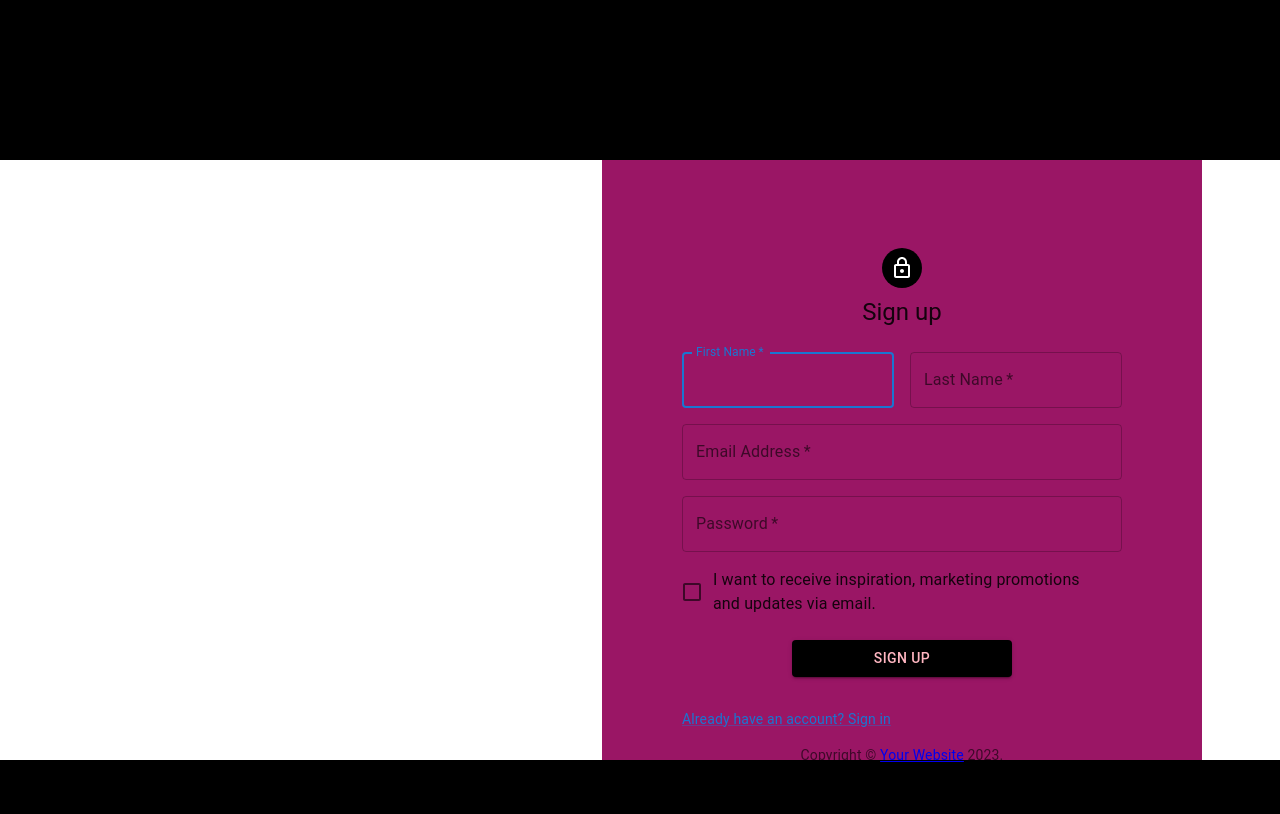
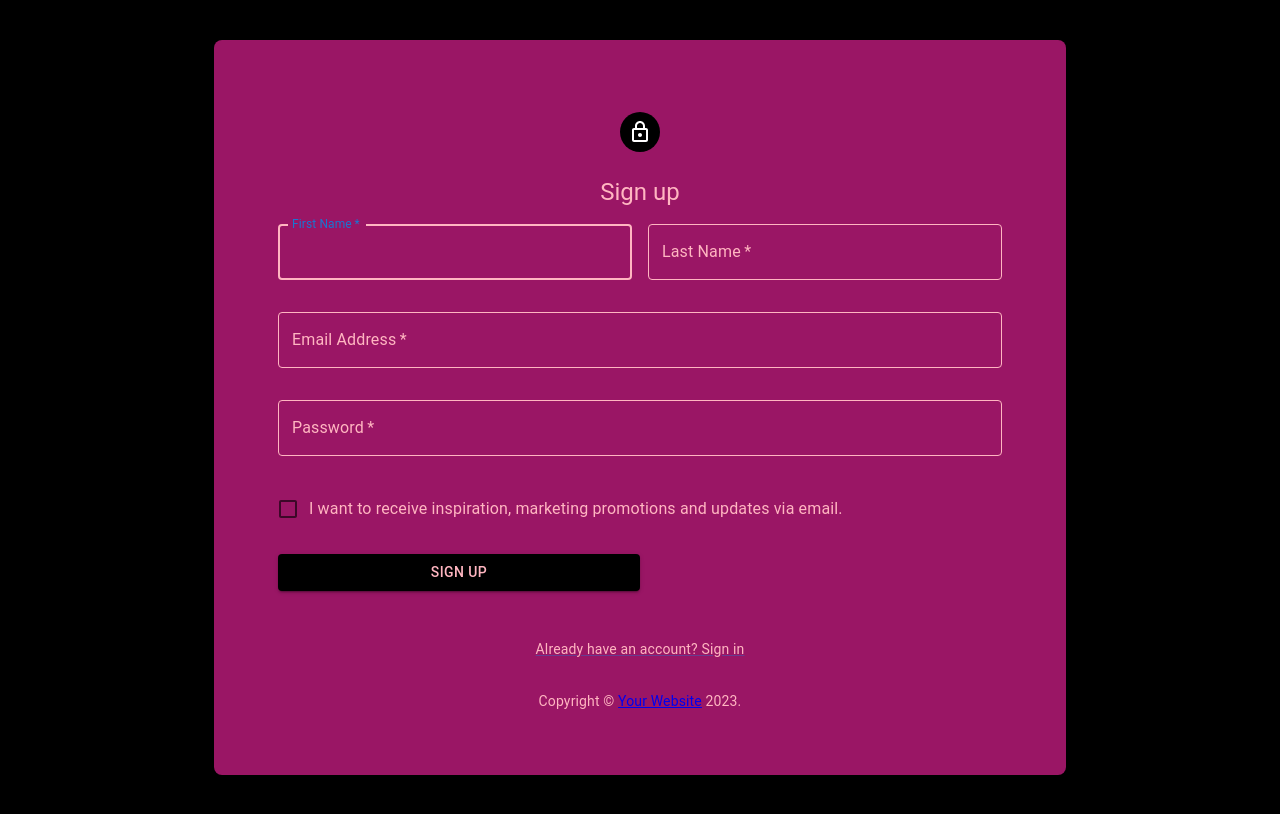
Before and after one commit to washupo/getflix, a React (Vite) app in the folder frontend/: page /account in a window 1280 px wide. Shown: the top 814 px of the page. Built offline with nearby package versions, Linux system fonts and the light colour scheme; a web font is replaced by a local one.

Commit message:
vendrediSoir

```diff
--- a/frontend/src/components/SignUp.jsx
+++ b/frontend/src/components/SignUp.jsx
@@ -30,36 +30,64 @@ export default function SignUp() {
 
   return (
     <ThemeProvider theme={defaultTheme}>
-      <Container component="main" maxWidth="xs">
-        <CssBaseline />        <Box
+      <Container component="main" maxWidth={isDesktop ? 'md' : 'xs'}>
+        <CssBaseline />
+        <style>
+          {`
+            body {
+              background-color: black;
+            }
+            .form-elements > * {
+              margin-bottom: 8px;
+            }
+            .MuiInputBase-input,
+            .MuiFormLabel-root,
+            .MuiTypography-root {
+              color: #FFB6C1;
+            }
+            .MuiOutlinedInput-notchedOutline {
+              border-color: #FFB6C1 !important;
+            }
+            .MuiInputBase-input:focus,
+            .MuiCheckbox-root.Mui-checked {
+              color: #FFB6C1 !important;
+            }
+            .MuiFormControlLabel-label {
+              color: #FFB6C1;
+            }
+            .yourwebside-text {
+              color: #FFB6C1;
+                         }
+          `}
+
+        </style>
+
+        <Box
           sx={{
-            my: 5,
-            mx: 5,
-            padding: 10,
-            marginTop: 20,
-            marginBottom: 20,
-            marginRight:  20,
-            marginLeft: 20,
+            my: 'auto',
+            mx: 'auto',
+            padding: 8,
+            mt: 5,
+            mb: 5,
             display: 'flex',
             flexDirection: 'column',
             alignItems: 'center',
+            gap: 2,
             bgcolor: '#9A1665',
-            width: 600,
-            height: 600
+            borderRadius: '8px',
+            width: '100%',
+            height: '100%',
           }}
         >
-
-
-
           <Avatar sx={{ m: 1, bgcolor: 'black' }}>
             <LockOutlinedIcon />
           </Avatar>
           <Typography component="h1" variant="h5">
             Sign up
           </Typography>
-          <Box component="form" noValidate onSubmit={handleSubmit} sx={{ mt: 3 }}>
+          <form noValidate onSubmit={handleSubmit}>
             <Grid container spacing={2}>
-              <Grid item xs={12} sm={6}>
+              <Grid item xs={12} md={6}>
                 <TextField
                   autoComplete="given-name"
                   name="firstName"
@@ -68,10 +96,10 @@ export default function SignUp() {
                   id="firstName"
                   label="First Name"
                   autoFocus
-
+                  sx={{ mb: 2 }}
                 />
               </Grid>
-              <Grid item xs={12} sm={6}>
+              <Grid item xs={12} md={6}>
                 <TextField
                   required
                   fullWidth
@@ -79,6 +107,7 @@ export default function SignUp() {
                   label="Last Name"
                   name="lastName"
                   autoComplete="family-name"
+                  sx={{ mb: 2 }}
                 />
               </Grid>
               <Grid item xs={12}>
@@ -89,6 +118,7 @@ export default function SignUp() {
                   label="Email Address"
                   name="email"
                   autoComplete="email"
+                  sx={{ mb: 2 }}
                 />
               </Grid>
               <Grid item xs={12}>
@@ -100,12 +130,14 @@ export default function SignUp() {
                   type="password"
                   id="password"
                   autoComplete="new-password"
+                  sx={{ mb: 2 }}
                 />
               </Grid>
               <Grid item xs={12}>
                 <FormControlLabel
-                  control={<Checkbox value="allowExtraEmails" background-color="black" />}
+                  control={<Checkbox value="allowExtraEmails" />}
                   label="I want to receive inspiration, marketing promotions and updates via email."
+                  sx={{ color: '#FFB6C1' }} // Rose clair
                 />
               </Grid>
             </Grid>
@@ -120,14 +152,14 @@ export default function SignUp() {
                 bgcolor: 'black',
                 color: '#FFB6C1', // Rose clair
                 width: '50%',
-                marginLeft: '25%',
                 '&:hover': {
-                  bgcolor: 'pink'
+                  bgcolor: '#FC7CC9',
                 },
               }}
             >
               Sign Up
             </Button>
+          </form>
 
           <Link
             href="#"
@@ -135,14 +167,13 @@ export default function SignUp() {
             sx={{
               display: 'block',
               paddingY: 2,
+              color: '#FFB6C1', // Rose clair
             }}
           >
             Already have an account? Sign in
           </Link>
-
+          <Copyright sx={{}} />
         </Box>
-
-        <Copyright sx={{ }} /></Box>
       </Container>
     </ThemeProvider>
   );
```
Lines whose indentation alone changed are shown as unchanged.
